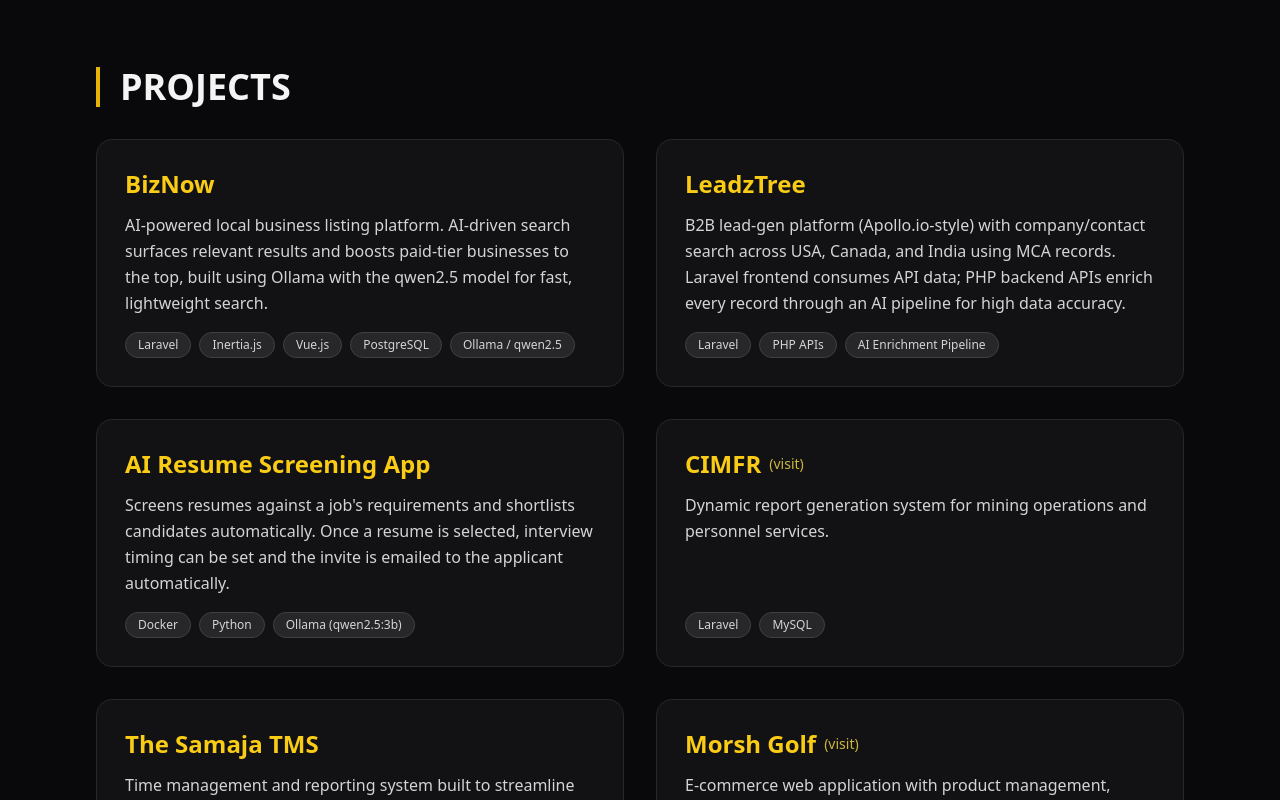
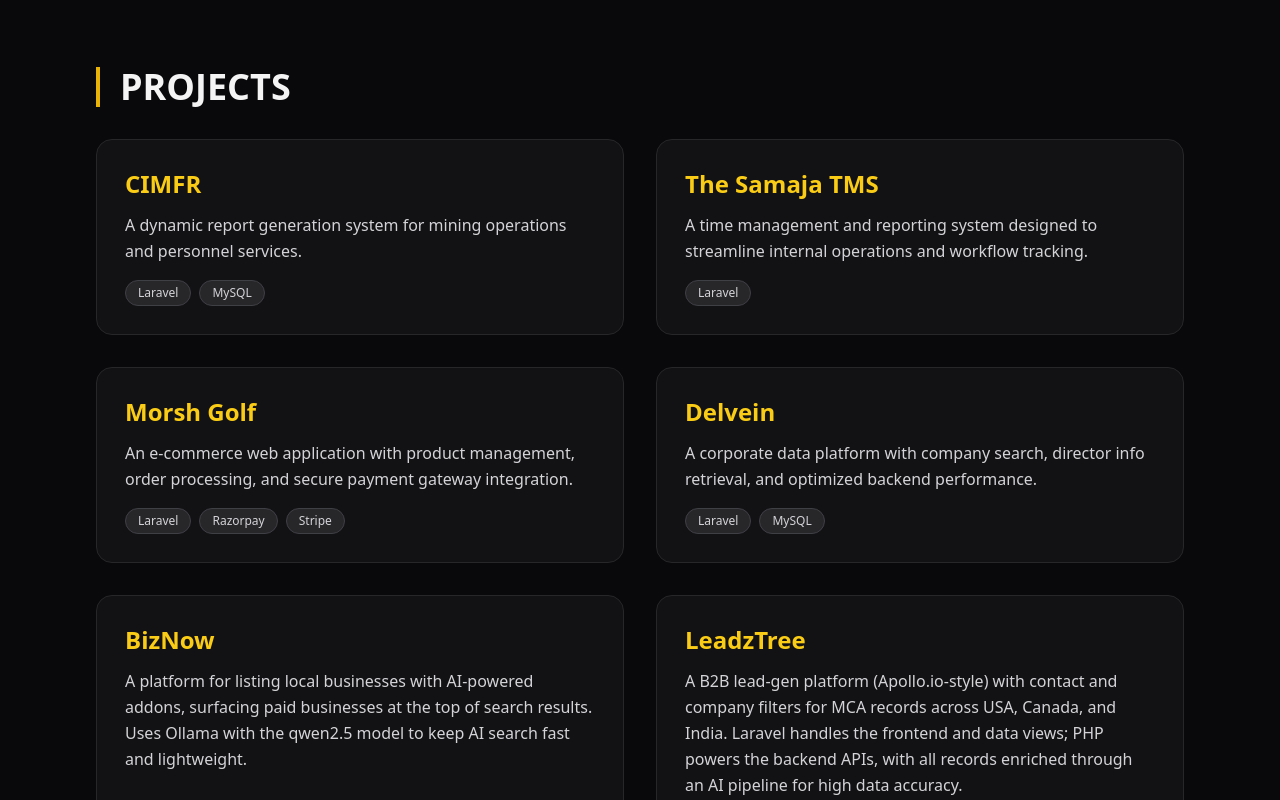
Before and after one commit to Satyaranjan2606/my-portfolio, a Vue app: page / in a window 1280 px wide. Shown: the part 1120-1920 px from the top of the page. Built offline with nearby package versions, Linux system fonts and the light colour scheme.

Commit message:
Update App.vue

```diff
--- a/src/App.vue
+++ b/src/App.vue
@@ -108,13 +108,7 @@
         <div class="grid md:grid-cols-2 gap-8">
           <div v-for="project in projects" :key="project.title"
             class="bg-zinc-900/60 rounded-2xl p-7 border border-zinc-800 hover:border-yellow-500/50 transition-colors flex flex-col">
-            <h3 class="text-2xl font-semibold text-yellow-400 mb-3 flex items-center gap-2 flex-wrap">
-              {{ project.title }}
-              <a v-if="project.url" :href="project.url" target="_blank"
-                class="text-sm text-yellow-300/80 hover:text-yellow-300 hover:underline font-normal">
-                (visit)
-              </a>
-            </h3>
+            <h3 class="text-2xl font-semibold text-yellow-400 mb-3">{{ project.title }}</h3>
             <p class="text-zinc-300 leading-relaxed mb-4">{{ project.description }}</p>
             <div class="mt-auto flex flex-wrap gap-2">
               <span v-for="tech in project.stack" :key="tech"
@@ -187,28 +181,40 @@
 
 const projects = ref([
   {
+    title: "CIMFR",
+    description: "A dynamic report generation system for mining operations and personnel services.",
+    stack: ["Laravel", "MySQL"]
+  },
+  {
+    title: "The Samaja TMS",
+    description: "A time management and reporting system designed to streamline internal operations and workflow tracking.",
+    stack: ["Laravel"]
+  },
+  {
+    title: "Morsh Golf",
+    description: "An e-commerce web application with product management, order processing, and secure payment gateway integration.",
+    stack: ["Laravel", "Razorpay", "Stripe"]
+  },
+  {
+    title: "Delvein",
+    description: "A corporate data platform with company search, director info retrieval, and optimized backend performance.",
+    stack: ["Laravel", "MySQL"]
+  },
+  {
     title: "BizNow",
-    description: "AI-powered local business listing platform. AI-driven search surfaces relevant results and boosts paid-tier businesses to the top, built using Ollama with the qwen2.5 model for fast, lightweight search.",
-    url: '',
-    stack: ["Laravel", "Inertia.js", "Vue.js", "PostgreSQL", "Ollama / qwen2.5"]
+    description: "A platform for listing local businesses with AI-powered addons, surfacing paid businesses at the top of search results. Uses Ollama with the qwen2.5 model to keep AI search fast and lightweight.",
+    stack: ["Laravel", "Ollama / qwen2.5"]
   },
   {
     title: "LeadzTree",
-    description: "B2B lead-gen platform (Apollo.io-style) with company/contact search across USA, Canada, and India using MCA records. Laravel frontend consumes API data; PHP backend APIs enrich every record through an AI pipeline for high data accuracy.",
-    url: '',
+    description: "A B2B lead-gen platform (Apollo.io-style) with contact and company filters for MCA records across USA, Canada, and India. Laravel handles the frontend and data views; PHP powers the backend APIs, with all records enriched through an AI pipeline for high data accuracy.",
     stack: ["Laravel", "PHP APIs", "AI Enrichment Pipeline"]
   },
   {
     title: "AI Resume Screening App",
-    description: "Screens resumes against a job's requirements and shortlists candidates automatically. Once a resume is selected, interview timing can be set and the invite is emailed to the applicant automatically.",
-    url: '',
+    description: "Screens resumes against a job's details and shortlists candidates. Once a resume is selected, interview timing can be set, and the invite is emailed to the applicant automatically.",
     stack: ["Docker", "Python", "Ollama (qwen2.5:3b)"]
   },
-  { title: "CIMFR", description: "Dynamic report generation system for mining operations and personnel services.", url: 'https://cimfr.res.in/', stack: ["Laravel", "MySQL"] },
-  { title: "The Samaja TMS", description: "Time management and reporting system built to streamline internal operations and workflow tracking.", url: '', stack: ["Laravel"] },
-  { title: "Morsh Golf", description: "E-commerce web application with product management, order processing, and secure payment gateway integration.", url: 'https://www.morshgolf.com/', stack: ["Laravel", "Razorpay", "Stripe"] },
-  { title: "Dry Fruits (Online Store)", description: "E-commerce platform with catalog management, secure payment processing, and an admin dashboard.", url: '', stack: ["Laravel"] },
-  { title: "Delvein", description: "Corporate data platform with company search, director info retrieval, and optimized backend performance.", url: 'https://delvein.in/', stack: ["Laravel", "MySQL"] },
 ])
 
 const education = ref([
```
